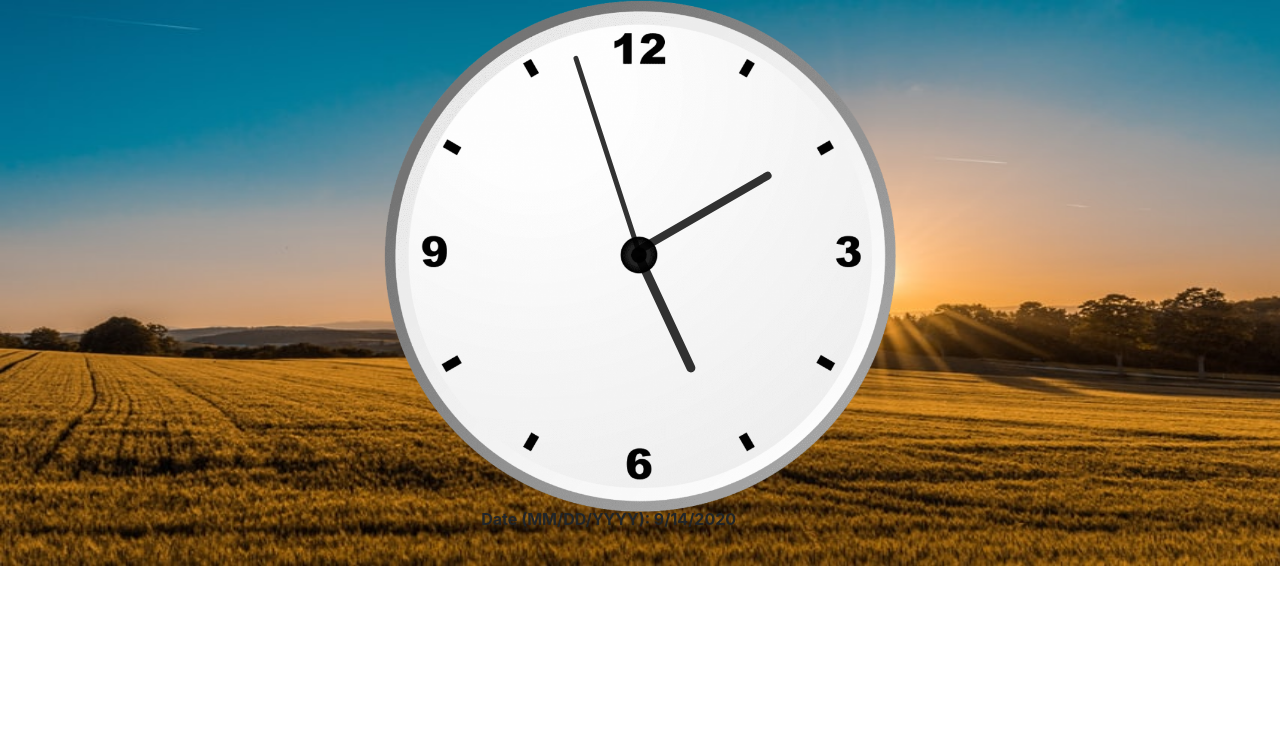
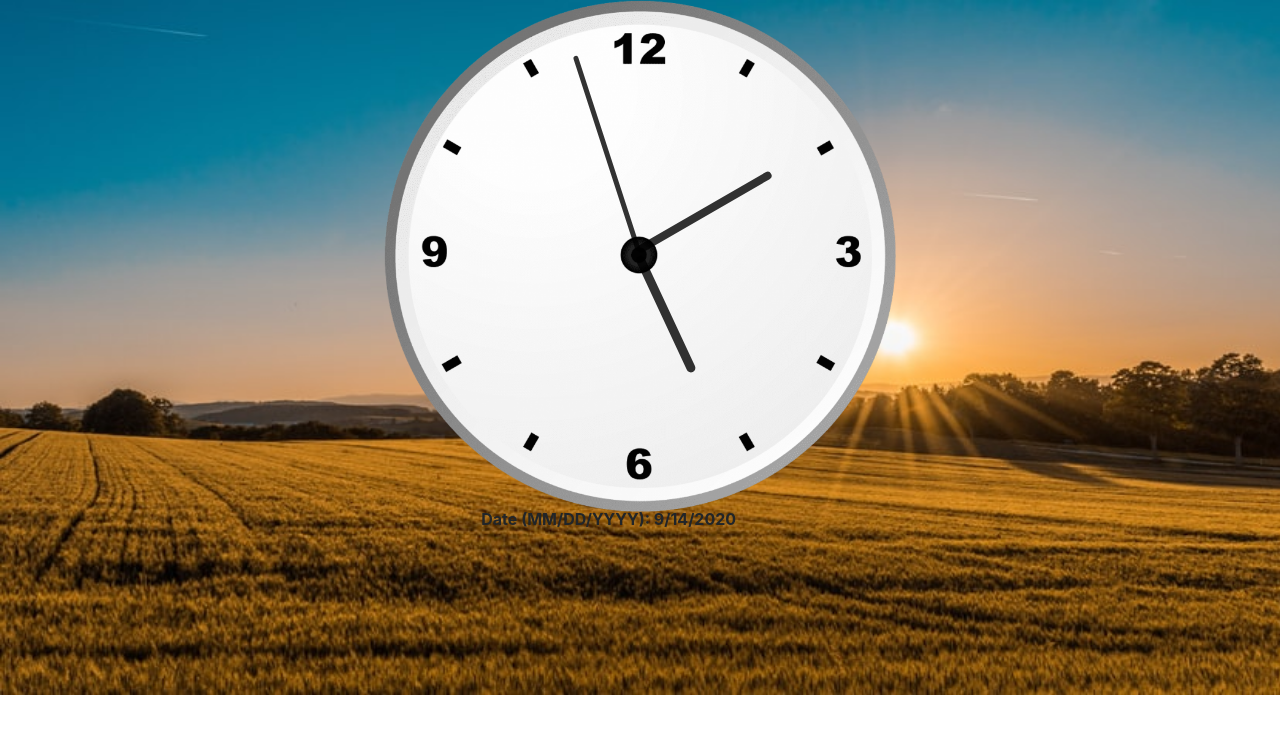
Before and after one commit to Siddhantk123/Analog-Clock-Using-JavaScript, a plain HTML site: page index.html in a window 1280 px wide. Drawn offline with nearby package versions, Linux system fonts and the light colour scheme.

Commit message:
Update index.css

```diff
--- a/index.css
+++ b/index.css
@@ -52,6 +52,6 @@ p{
 body{
     background-image: url("nature.jpg");
     background-repeat: no-repeat;
-    background-size: 1332px 566px;
+    background-size: 1373px 695px;
 
 }
```
